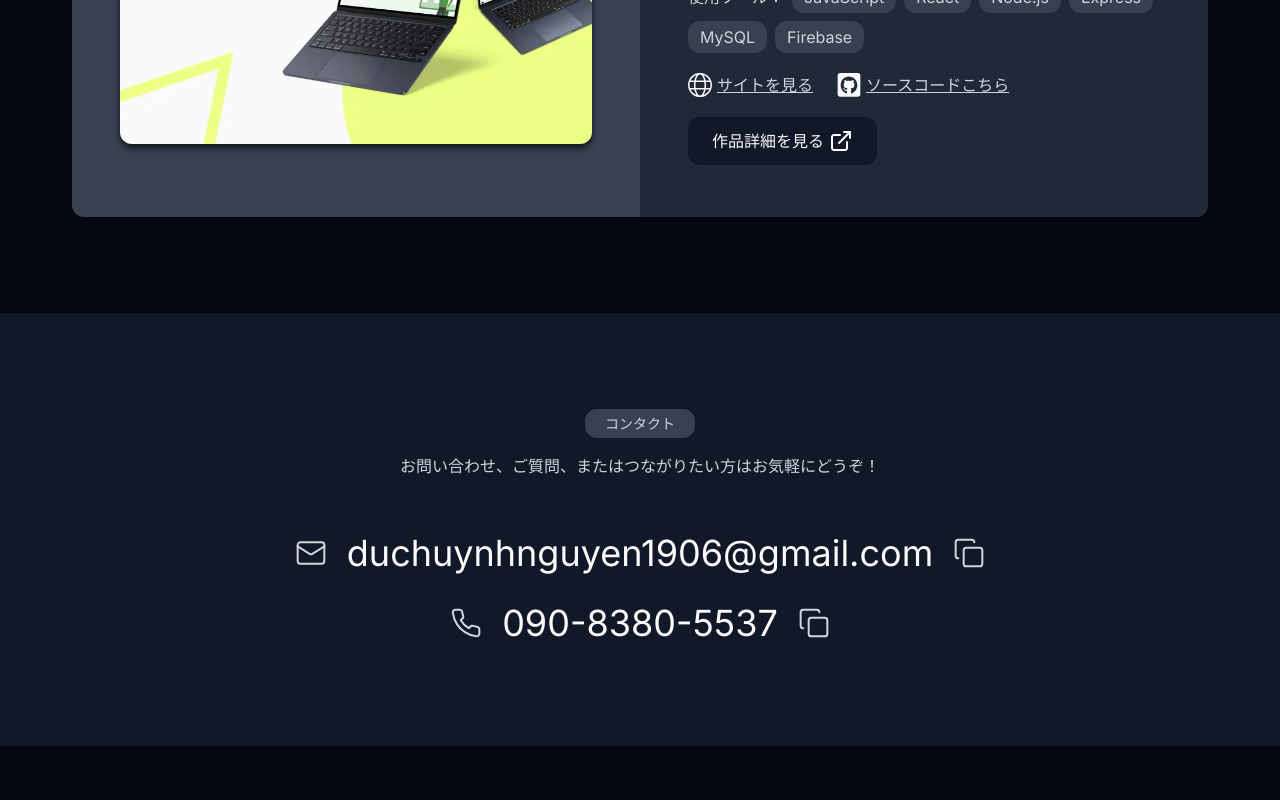
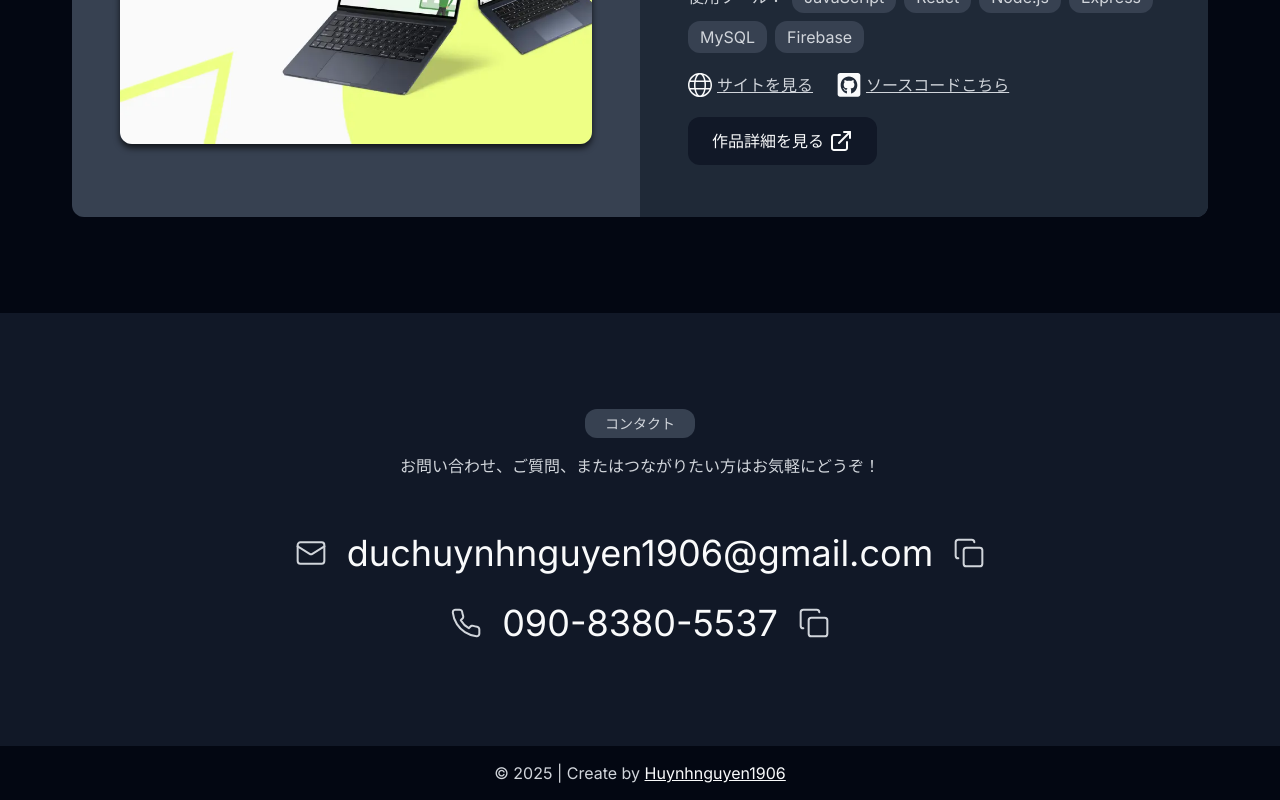
Before and after one commit to huynhnguyen1906/Portfolio, a Next.js app: page / in a window 1280 px wide. Shown: the part 4532-5332 px from the top of the page. Before the commit the page ends 5278 px from the top, so only its background shows below. Built offline with nearby package versions, Linux system fonts and the light colour scheme.

Commit message:
Add Footer component to the main page for copyright information

```diff
--- a/src/app/page.tsx
+++ b/src/app/page.tsx
@@ -5,6 +5,7 @@ import Skill from '../components/Skill/Skill';
 import Experience from '@/components/Experience/Experience';
 import Work from '@/components/Work/Work';
 import Contact from '@/components/Contact/Contact';
+import Footer from '@/components/Footer/Footer';
 
 export default function Page() {
     return (
@@ -18,6 +19,7 @@ export default function Page() {
                 <Work />
                 <Contact />
             </main>
+            <Footer />
         </>
     );
 }
--- /dev/null
+++ b/src/components/Footer/Footer.tsx
@@ -0,0 +1,20 @@
+import Link from 'next/link';
+
+export default function Footer() {
+    return (
+        <div className="d-flex flex-column justify-content-center align-items-center py-4 w-100">
+            <p className="text-center">
+                © 2025 | Create by{' '}
+                <Link
+                    href={'https://github.com/huynhnguyen1906'}
+                    className="text-decoration-underline"
+                    style={{ color: '#f9fafb' }}
+                    target="_blank"
+                    rel="noopener noreferrer"
+                >
+                    Huynhnguyen1906
+                </Link>
+            </p>
+        </div>
+    );
+}
```
